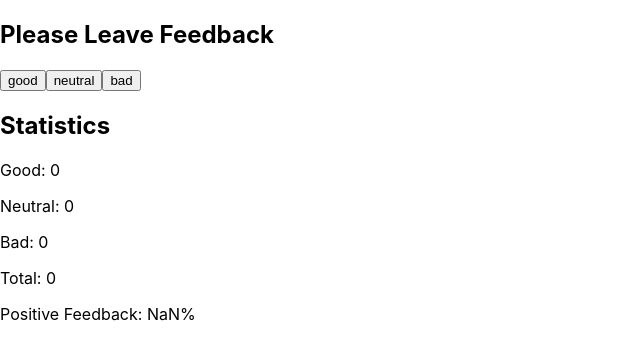
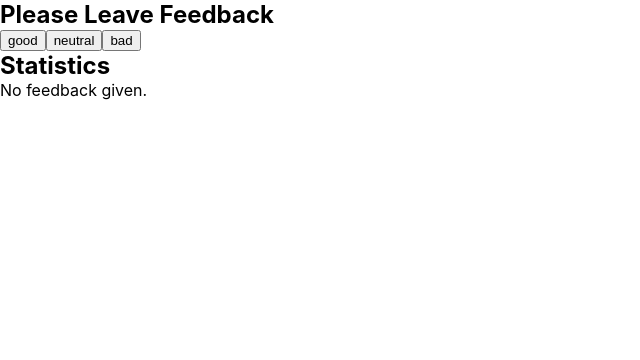
Before and after one commit to EmanVB/goit-react-hw-02-feedback, a React (Create React App) app: page / in a window 1280 px wide. Shown: the top 360 px of the page, without its empty margins (0-640 px from the left). Built offline with nearby package versions, Linux system fonts and the light colour scheme.

Commit message:
Update App & index.css

```diff
--- a/src/components/App.jsx
+++ b/src/components/App.jsx
@@ -43,6 +43,9 @@ export class App extends Component {
         </Section>
 
         <Section title="Statistics">
+          {total === 0 ? (
+            <p> No feedback given. </p>
+          ) : (
             <Statistics
               good={good}
               neutral={neutral}
@@ -50,6 +53,7 @@ export class App extends Component {
               total={total}
               positive={positive}
             />
+          )}
         </Section>
       </>
     );
--- a/src/index.css
+++ b/src/index.css
@@ -13,3 +13,24 @@ code {
   font-family: source-code-pro, Menlo, Monaco, Consolas, 'Courier New',
     monospace;
 }
+
+h1,
+h2,
+h3,
+h4,
+h5,
+h6,
+p {
+  margin: 0;
+}
+ul,
+ol {
+  margin: 0;
+  padding: 0;
+  list-style: none;
+}
+img {
+  display: block;
+  max-width: 100%;
+  height: auto;
+}
```
Lines whose indentation alone changed are shown as unchanged.
